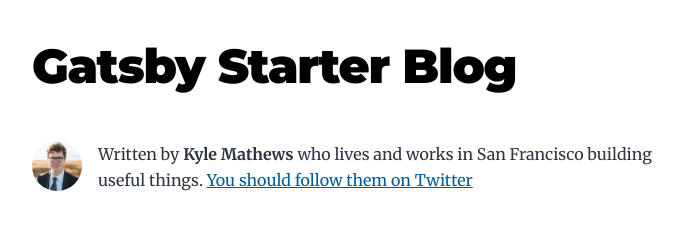
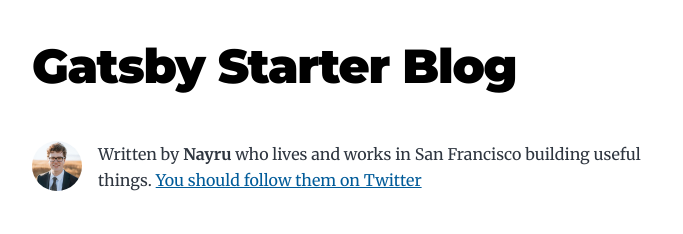
Before and after one commit to nayrugodness/blog-gatsby-netlify, a Gatsby site: page / in a window 1280 px wide. Shown: the top 234 px of the page, without its empty margins (292-975 px from the left). Built offline with nearby package versions, Linux system fonts and the light colour scheme; Gatsby itself is replaced by a stand-in of ours.

Commit message:
testing bio info

```diff
--- a/src/components/bio.js
+++ b/src/components/bio.js
@@ -44,7 +44,7 @@ const Bio = () => {
       />
       {author?.name && (
         <p>
-          Written by <strong>{author.name}</strong> {author?.summary || null}
+          Written by <strong>Nayru</strong> {author?.summary || null}
           {` `}
           <a href={`https://twitter.com/${social?.twitter || ``}`}>
             You should follow them on Twitter
```
